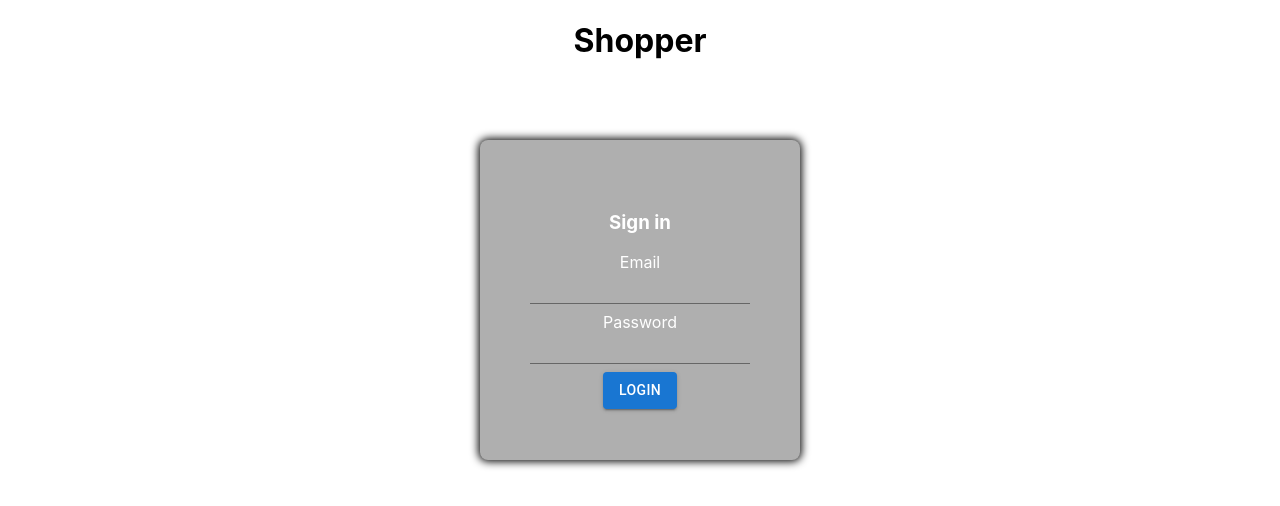
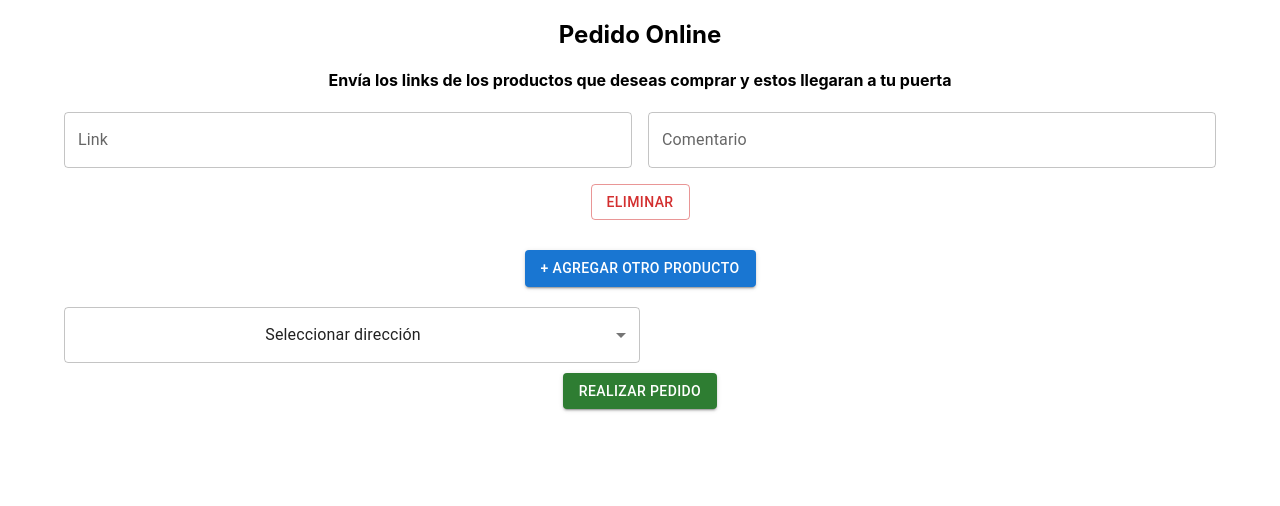
Before and after one commit to AkionGarro/EngineeringProject, a React (Create React App) app in the folder shopper/: page /PedidoOnline in a window 1280 px wide. Shown: the top 506 px of the page. Built offline with nearby package versions, Linux system fonts and the light colour scheme.

Commit message:
Cambios en Rutas App y Pedido Online

```diff
--- a/shopper/package.json
+++ b/shopper/package.json
@@ -15,6 +15,7 @@
     "firebase": "^10.3.1",
     "react": "^18.2.0",
     "react-dom": "^18.2.0",
+    "react-router-dom": "^6.15.0",
     "react-scripts": "5.0.1",
     "styled-components": "^5.3.11",
     "web-vitals": "^2.1.4"
--- a/shopper/src/App.js
+++ b/shopper/src/App.js
@@ -1,13 +1,19 @@
-import logo from './logo.svg';
-import './App.css';
-import Login from './components/Login/Login';
+import { BrowserRouter as Router, Routes, Route } from "react-router-dom";
+import "./App.css";
+import Login from "./components/Login/Login";
+import PedidoOnline from "./Pages/PedidoOnline/PedidoOnline";
 
 function App() {
   return (
-    <div className="App">
-      <h1>Shopper</h1>
-      <Login></Login>
-    </div>
+    <Router className="App">
+      <Routes>
+        {/*Acá van las rutas en este estilo:
+<Route path="/" element={<MainPage />}/>
+*/}
+        <Route path="/" element={<Login />} />
+        <Route path="/PedidoOnline" element={<PedidoOnline />} />
+      </Routes>
+    </Router>
   );
 }
 
--- /dev/null
+++ b/shopper/src/Pages/PedidoOnline/PedidoOnline.css
@@ -0,0 +1,79 @@
+/* LinkForm.css */
+.container {
+  text-align: center;
+  margin-top: 20px;
+}
+
+.container .opciones-direccion {
+  width: 50%;
+}
+@media screen and (max-width: 680px) {
+  #selecionar {
+    width: 100%;
+    white-space: normal;
+  }
+  .container .opciones-direccion {
+    width: 100%;
+  }
+
+  .container .grid-container {
+    display: flex;
+    flex-direction: column;
+    align-items: center;
+  }
+
+  .container .link {
+    width: 100%;
+  }
+}
+
+.container .opciones-direccion {
+  display: flex;
+  justify-content: center;
+}
+
+.grid-container {
+  margin-top: 10px;
+}
+
+.texto {
+  width: 100%;
+}
+
+.seleccionar {
+  margin-bottom: 10px;
+}
+
+.add-button {
+  margin-top: 20px;
+}
+
+.container .button-container {
+  margin-bottom: 20px;
+}
+
+.container .add-button {
+  margin-top: 10px;
+  margin-bottom: 20px;
+}
+
+.container .send-button {
+  margin-top: 10px;
+}
+
+.seleccionar {
+  width: 50% !important;
+}
+
+.botones-opciones {
+  display: flex;
+  flex-direction: column;
+  gap: 5px;
+  align-items: center;
+  justify-content: center;
+}
+
+.opciones-direccion {
+  display: flex;
+  justify-content: flex-start;
+}
--- /dev/null
+++ b/shopper/src/Pages/PedidoOnline/PedidoOnline.js
@@ -0,0 +1,129 @@
+import React, { useState } from "react";
+import {
+  Button,
+  Container,
+  Grid,
+  TextField,
+  Select,
+  MenuItem,
+} from "@mui/material";
+import "./PedidoOnline.css";
+
+const PedidoOnline = () => {
+  const handleSubmit = (e) => {
+    e.preventDefault();
+    console.log("mando data");
+  };
+
+  const [linkFields, setLinkFields] = useState([{ link: "", description: "" }]);
+  const [direction, setDirection] = useState("");
+
+  const addFields = () => {
+    setLinkFields([...linkFields, { link: "", description: "" }]);
+  };
+
+  const handleLinkChange = (event, index) => {
+    const updatedFields = [...linkFields];
+    updatedFields[index].link = event.target.value;
+    setLinkFields(updatedFields);
+  };
+
+  const handleDescriptionChange = (event, index) => {
+    const updatedFields = [...linkFields];
+    updatedFields[index].description = event.target.value;
+    setLinkFields(updatedFields);
+  };
+
+  const removeFields = (index) => {
+    const updatedFields = [...linkFields];
+    updatedFields.splice(index, 1);
+    setLinkFields(updatedFields);
+  };
+
+  const handleDirectionOnSelect = (event) => {
+    setDirection(event.target.value);
+    console.log(event.target.value);
+  };
+
+  return (
+    <Container className="container">
+      <h2>Pedido Online</h2>
+      <h4>
+        Envía los links de los productos que deseas comprar y estos llegaran a
+        tu puerta
+      </h4>
+      {linkFields.map((field, index) => (
+        <Grid container spacing={2} key={index} className="grid-container">
+          <Grid item xs={6}>
+            <TextField
+              fullWidth
+              label="Link"
+              variant="outlined"
+              value={field.link}
+              onChange={(e) => handleLinkChange(e, index)}
+              id="link"
+            />
+          </Grid>
+          <Grid item xs={6}>
+            <TextField
+              fullWidth
+              label="Comentario"
+              variant="outlined"
+              value={field.description}
+              onChange={(e) => handleDescriptionChange(e, index)}
+              id="comentario"
+            />
+          </Grid>
+          <Grid item xs={12} className="button-container">
+            <Button
+              variant="outlined"
+              color="error"
+              onClick={() => removeFields(index)}
+            >
+              Eliminar
+            </Button>
+          </Grid>
+        </Grid>
+      ))}
+      <Button
+        variant="contained"
+        color="primary"
+        onClick={addFields}
+        className="add-button"
+      >
+        + Agregar otro producto
+      </Button>
+
+      <div className="opciones-direccion">
+        <Select
+          fullWidth
+          variant="outlined"
+          value={direction}
+          onChange={handleDirectionOnSelect}
+          displayEmpty
+          id="seleccionar"
+        >
+          <MenuItem value="" disabled>
+            Seleccionar dirección
+          </MenuItem>
+          <MenuItem value="rojo">Rojo</MenuItem>
+          <MenuItem value="azul">Azul</MenuItem>
+          <MenuItem value="verde">Verde</MenuItem>
+        </Select>
+      </div>
+
+      <div className="botones-opciones">
+        <Button
+          variant="contained"
+          color="success"
+          onClick={handleSubmit}
+          className="send-button"
+        >
+          Realizar pedido
+        </Button>
+      </div>
+    </Container>
+  );
+};
+
+export default PedidoOnline;
```
Also changed, not shown: 1 other file (tests, documents, lock files or other folders).
